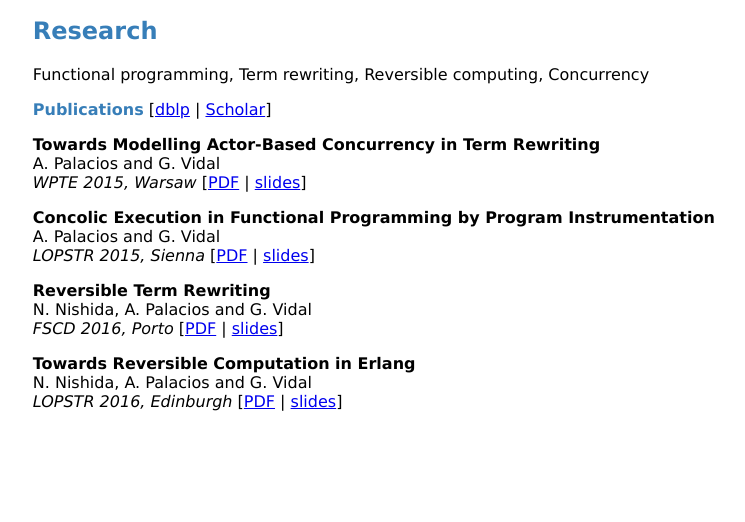
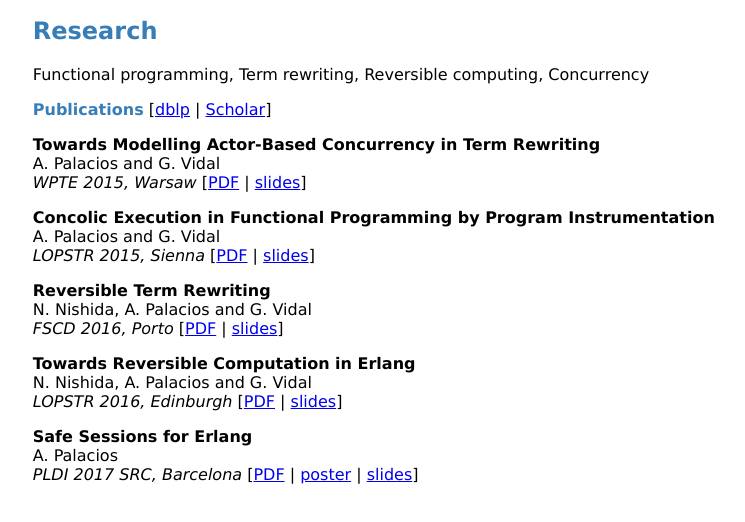
Before and after one commit to adpaco-aws/adpaco-aws.github.io, a plain HTML site: page index.html in a window 1280 px wide. Shown: the part 258-780 px from the top of the page, without its empty margins (106-851 px from the left). Drawn offline with Linux system fonts and the light colour scheme.

Commit message:
Item and materials for PLDI 2017 SRC

```diff
--- a/index.html
+++ b/index.html
@@ -88,6 +88,15 @@
     href="http://users.dsic.upv.es/~apalacios/confs/lopstr16/lopstr16_talk.pdf">slides</a>]
     </p>
 
+    <p>
+    <b>Safe Sessions for Erlang</b><br>
+    A. Palacios<br>
+    <i>PLDI 2017 SRC, Barcelona</i> [<a
+    href="http://users.dsic.upv.es/~apalacios/confs/pldi17-src/paper.pdf">PDF</a> | <a
+    href="http://users.dsic.upv.es/~apalacios/confs/pldi17-src/poster.pdf">poster</a> | <a
+    href="http://users.dsic.upv.es/~apalacios/confs/pldi17-src/pldi17-src_talk.pdf">slides</a>]
+    </p>
+
 
         </td>
       </tr>
```
